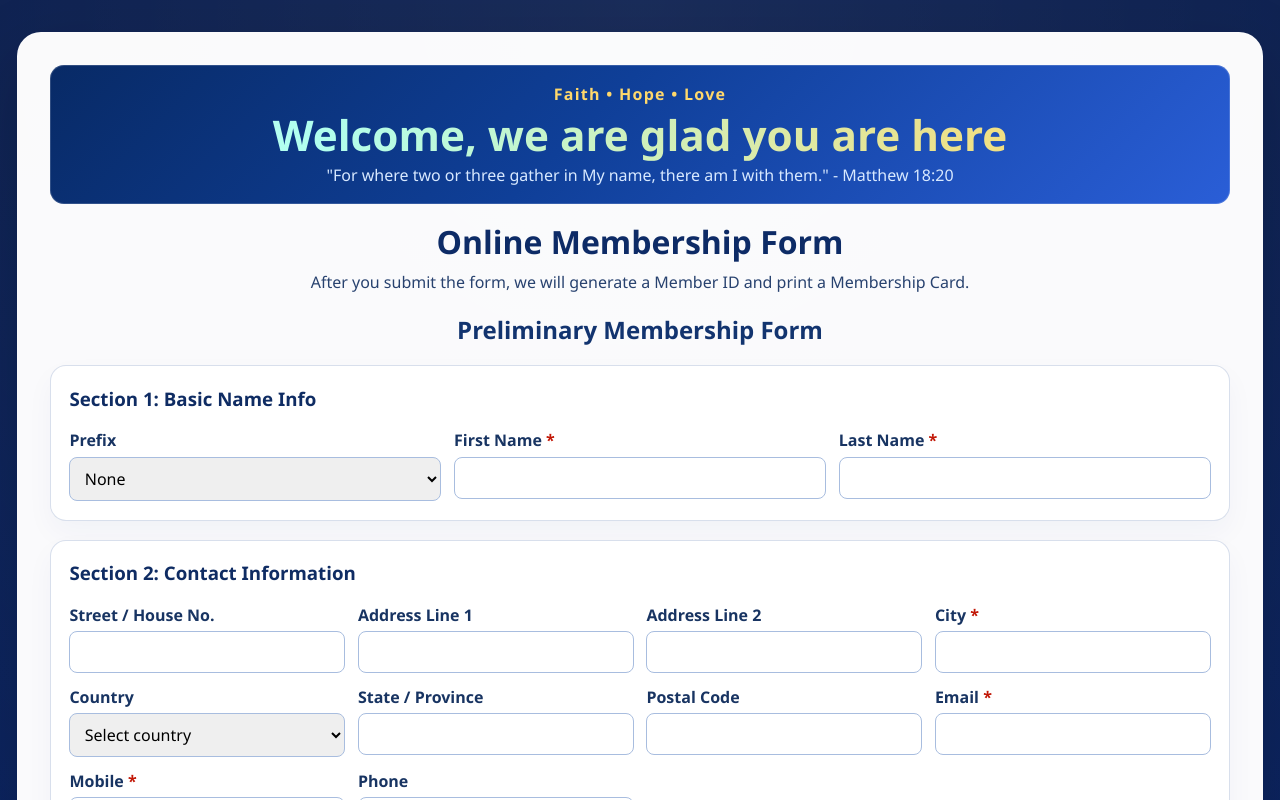
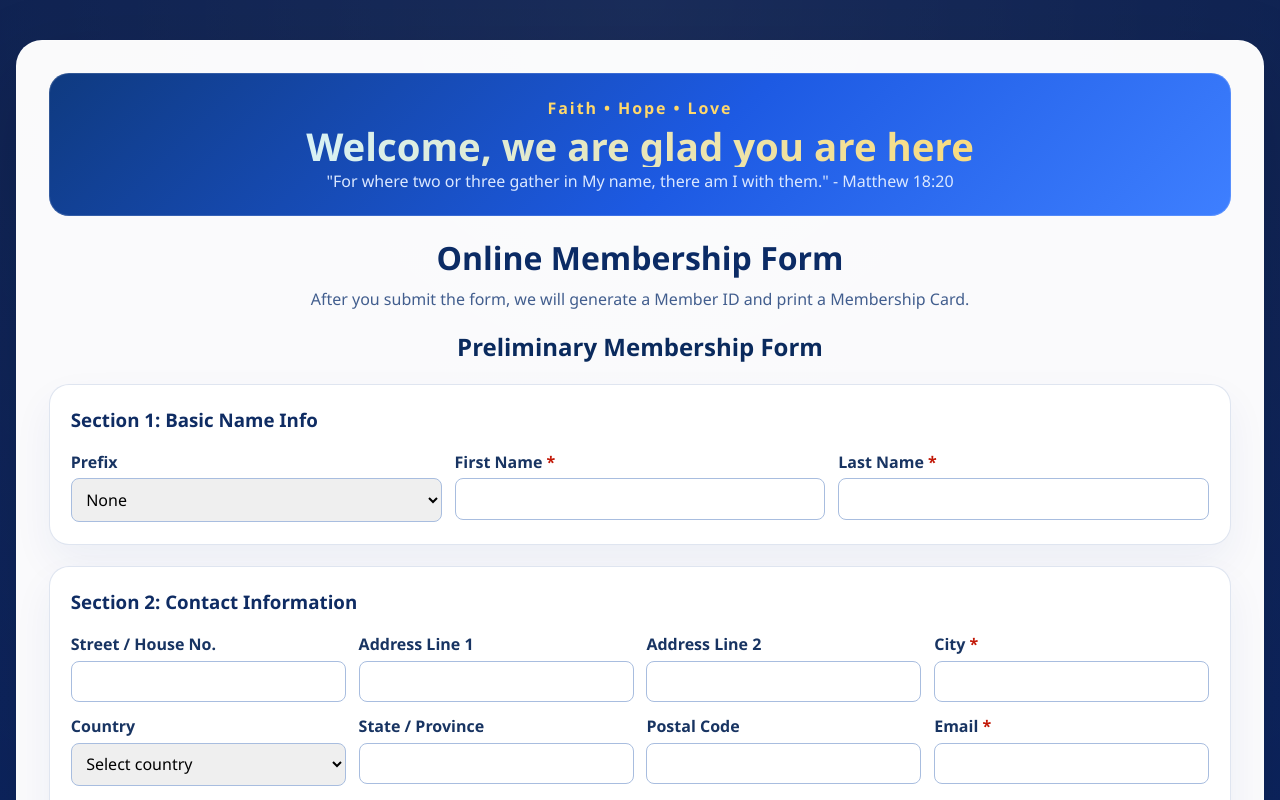
Before and after one commit to gokaanil3/AG-Membership-Form, a React (Vite) app: page / in a window 1280 px wide. Shown: the top 800 px of the page. Built offline with nearby package versions, Linux system fonts and the light colour scheme.

Commit message:
update code and styles

```diff
--- a/src/App.css
+++ b/src/App.css
@@ -2,41 +2,42 @@
   min-height: 100vh;
   display: flex;
   justify-content: center;
-  padding: 2rem 1rem 3rem;
+  align-items: flex-start;
+  padding: 2.5rem 1rem 4rem;
 }
 
 .membership-form {
-  width: min(1180px, 100%);
+  width: min(1200px, 100%);
   margin: 0 auto;
   background: rgba(255, 255, 255, 0.98);
-  border-radius: 24px;
+  border-radius: 26px;
   padding: 2rem;
-  box-shadow: 0 24px 70px rgba(0, 0, 0, 0.18);
+  box-shadow: 0 30px 85px rgba(0, 0, 0, 0.16);
   border: 1px solid rgba(255, 255, 255, 0.22);
 }
 
 .welcome-banner {
-  margin-bottom: 1rem;
-  border-radius: 14px;
-  padding: 1.1rem 1rem;
+  margin-bottom: 1.25rem;
+  border-radius: 20px;
+  padding: 1.5rem 1.3rem;
   text-align: center;
-  background: linear-gradient(135deg, #082a66 0%, #0f3f98 45%, #2a5ed7 100%);
+  background: linear-gradient(135deg, #0f3a80 0%, #1d5ae3 55%, #3e7fff 100%);
   color: #ffffff;
-  box-shadow: inset 0 0 0 1px rgba(255, 255, 255, 0.16);
+  box-shadow: inset 0 0 0 1px rgba(255, 255, 255, 0.14);
 }
 
 .welcome-kicker {
   margin: 0;
   font-weight: 700;
-  letter-spacing: 0.08em;
+  letter-spacing: 0.12em;
   color: #ffd86b;
 }
 
 .animated-title {
   margin: 0.35rem 0 0.2rem;
-  font-size: clamp(1.7rem, 3.3vw, 2.9rem);
-  line-height: 1.2;
-  background: linear-gradient(90deg, #ffffff, #b0ffef, #ffd86b, #ffffff);
+  font-size: clamp(1.8rem, 3vw, 3.3rem);
+  line-height: 1.1;
+  background: linear-gradient(90deg, #ffffff, #d4f3ff, #ffd86b, #ffffff);
   background-size: 220% auto;
   -webkit-background-clip: text;
   background-clip: text;
@@ -46,36 +47,36 @@
 
 .welcome-subtext {
   margin: 0;
-  color: #d8e9ff;
+  color: #dbe8ff;
 }
 
 .form-header {
   text-align: center;
-  margin-bottom: 1rem;
+  margin-bottom: 1.25rem;
 }
 
 .form-header h1 {
   margin: 0;
-  color: #0d2b66;
+  color: #0b2b65;
 }
 
 .subtitle {
-  margin: 0.5rem auto 0.75rem;
-  max-width: 700px;
-  color: #28426f;
+  margin: 0.55rem auto 0.85rem;
+  max-width: 720px;
+  color: #425e8e;
 }
 
 .form-header h2 {
-  color: #12346f;
+  color: #0a2a5d;
 }
 
 .form-section {
-  border: 1px solid rgba(15, 59, 136, 0.16);
-  border-radius: 16px;
-  padding: 1.2rem 1.15rem;
-  margin-top: 1.2rem;
+  border: 1px solid rgba(15, 59, 136, 0.13);
+  border-radius: 20px;
+  padding: 1.4rem 1.3rem;
+  margin-top: 1.3rem;
   background: #ffffff;
-  box-shadow: 0 12px 28px rgba(15, 59, 136, 0.04);
+  box-shadow: 0 18px 40px rgba(15, 59, 136, 0.06);
 }
 
 .form-section h3,
@@ -301,10 +302,10 @@ small {
 }
 
 .social-qr-grid {
-  margin-top: 0.7rem;
+  margin-top: 1rem;
   display: grid;
-  grid-template-columns: repeat(auto-fit, minmax(170px, 1fr));
-  gap: 0.8rem;
+  grid-template-columns: repeat(auto-fit, minmax(200px, 1fr));
+  gap: 1rem;
 }
 
 
```
